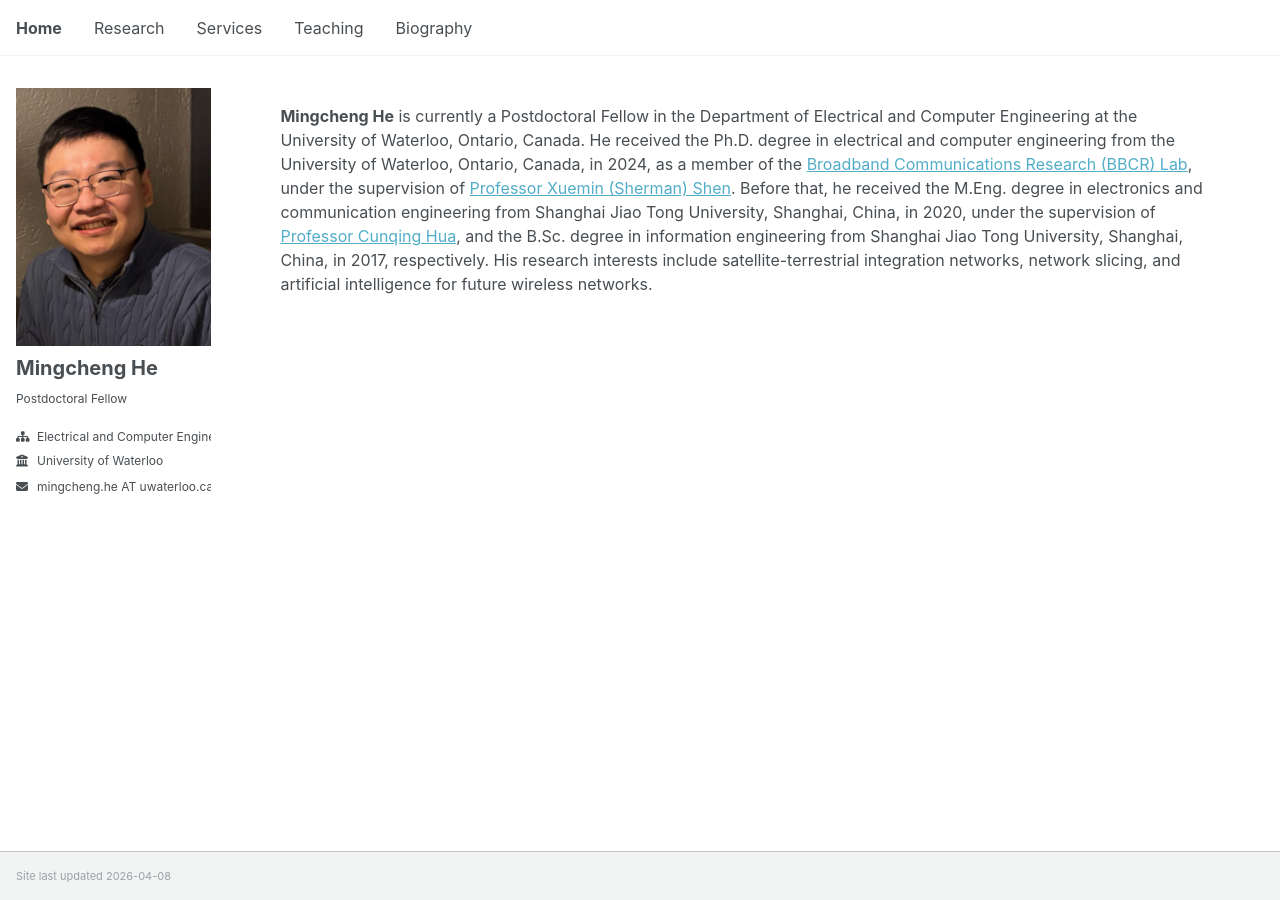
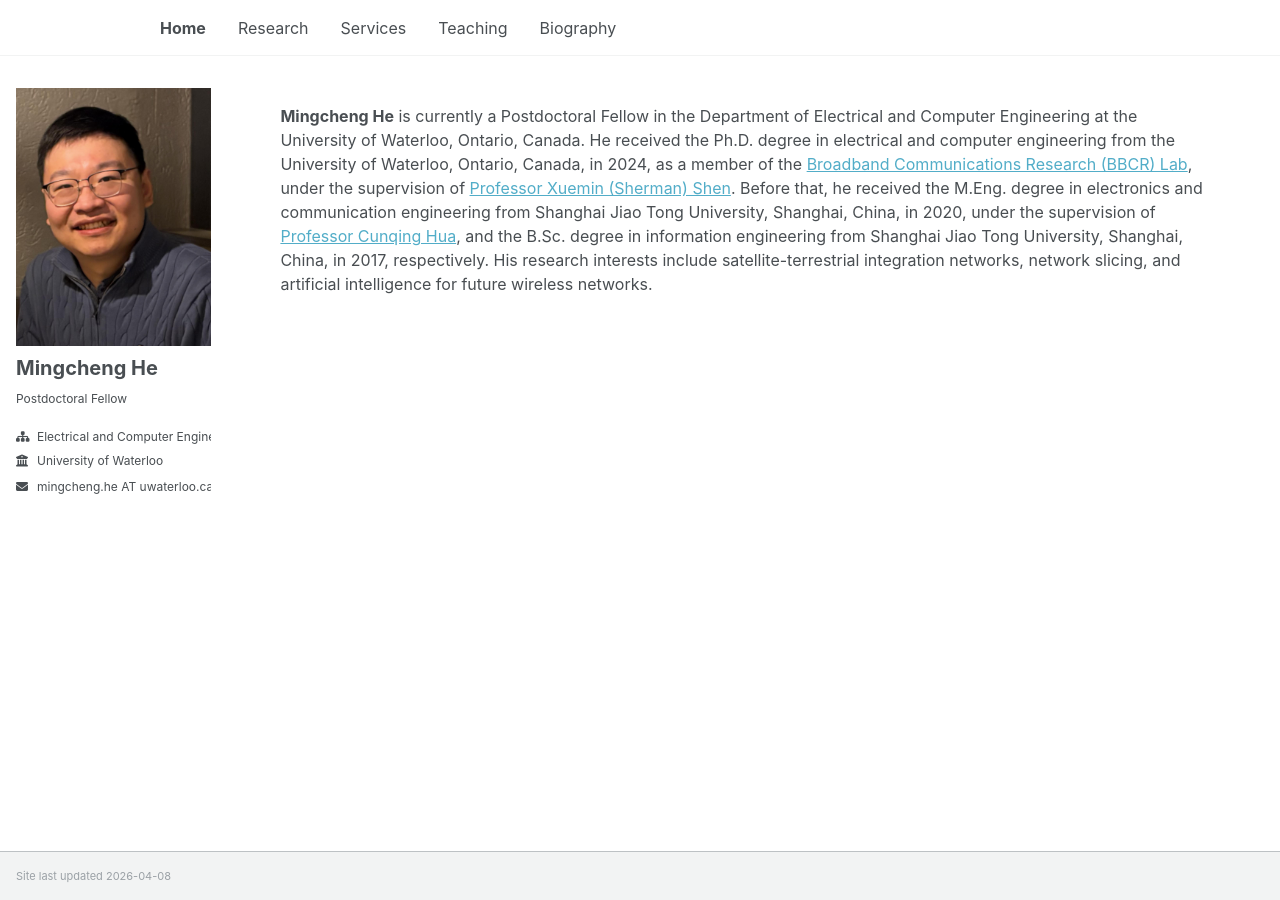
Before and after one commit to mingcheng-he/mingcheng-he.github.io, a Jekyll site: the page built from _pages/about.md, in a window 1280 px wide. Built offline with Jekyll 4.4.1, drawn with Linux system fonts in a browser that asks for light colours; a script that is not in the unit is left out.

Commit message:
Update _masthead.scss

```diff
--- a/_sass/layout/_masthead.scss
+++ b/_sass/layout/_masthead.scss
@@ -27,7 +27,7 @@
   &__inner-wrap {
     @include container;
     @include clearfix;
-    padding: 0.5em 1em;
+    padding: 0.5em 10em;
     font-family: $sans-serif-narrow;
 
     @include breakpoint($x-large) {
```
